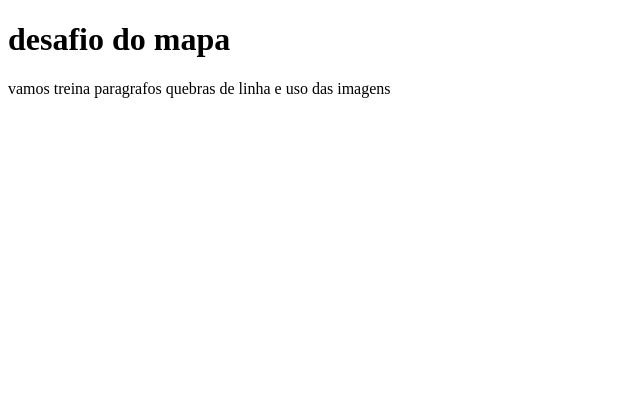
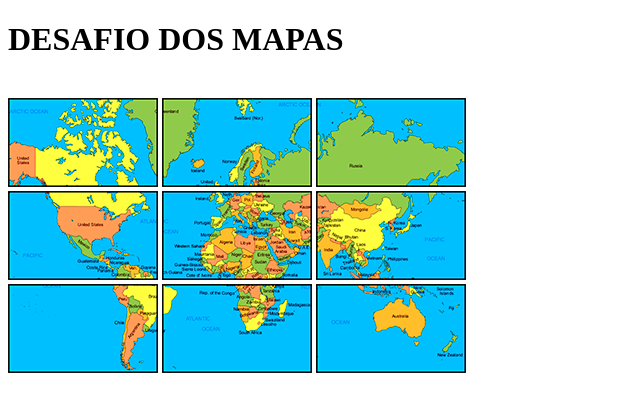
Before and after one commit to janderson-endryo/PROJETOS_PESSOAIS, a plain HTML site: page desafios-html-css/d003/D003.html in a window 1280 px wide. Shown: the whole page, without its empty margins (0-640 px from the left). Drawn offline with Linux system fonts and the light colour scheme.

Commit message:
desafios de 1 ate 3

```diff
--- a/desafios-html-css/d003/D003.html
+++ b/desafios-html-css/d003/D003.html
@@ -5,11 +5,18 @@
     <meta http-equiv="X-UA-Compatible" content="IE=edge">
     <meta name="viewport" content="width=device-width, initial-scale=1.0">
     <link rel="shortcut icon" href="" type="image/x-icon">
-    <title>mapa-mundi</title>
+    <link rel="shortcut icon" href="favicon.ico" type="image/x-icon">
+    <title>MAPA-MUNDI</title>
 </head>
 <body>
-    <h1>desafio do mapa</h1>
-    <p>vamos treina paragrafos quebras de linha e uso das imagens</p>
+    <h1>DESAFIO DOS MAPAS</h1>
+    <br>
+
+    <img src="mapa03.png" alt=""> <img src="mapa07.png" alt=""> <img src="mapa05.png" alt="">
+    <br>
+    <img src="mapa09.png" alt=""> <img src="mapa01.png" alt=""> <img src="mapa08.png" alt=""> <br>
+    <img src="mapa06.png" alt=""> <img src="mapa02.png" alt=""> <img src="mapa04.png" alt="">
+
 
 </body>
 </html>
```
Also changed, not shown: desafios-html-css/d003/favicon.ico (added).
